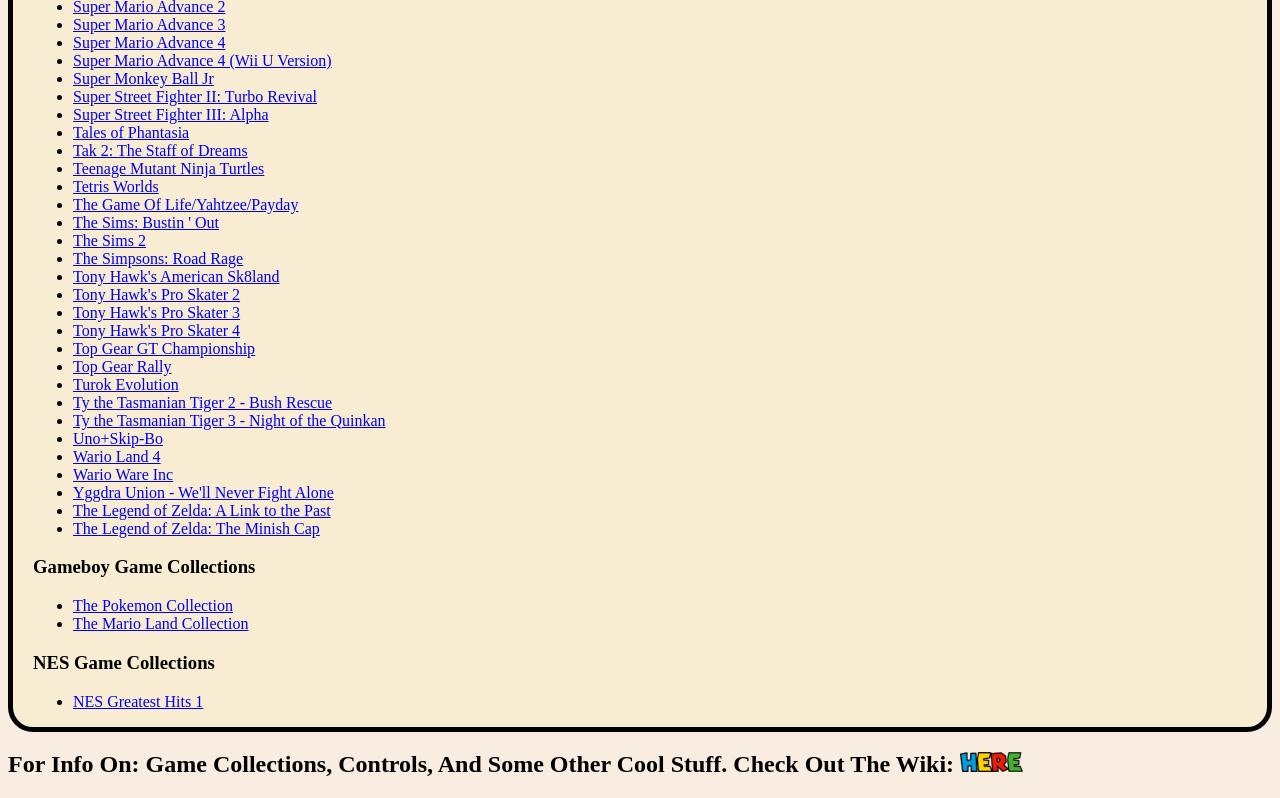
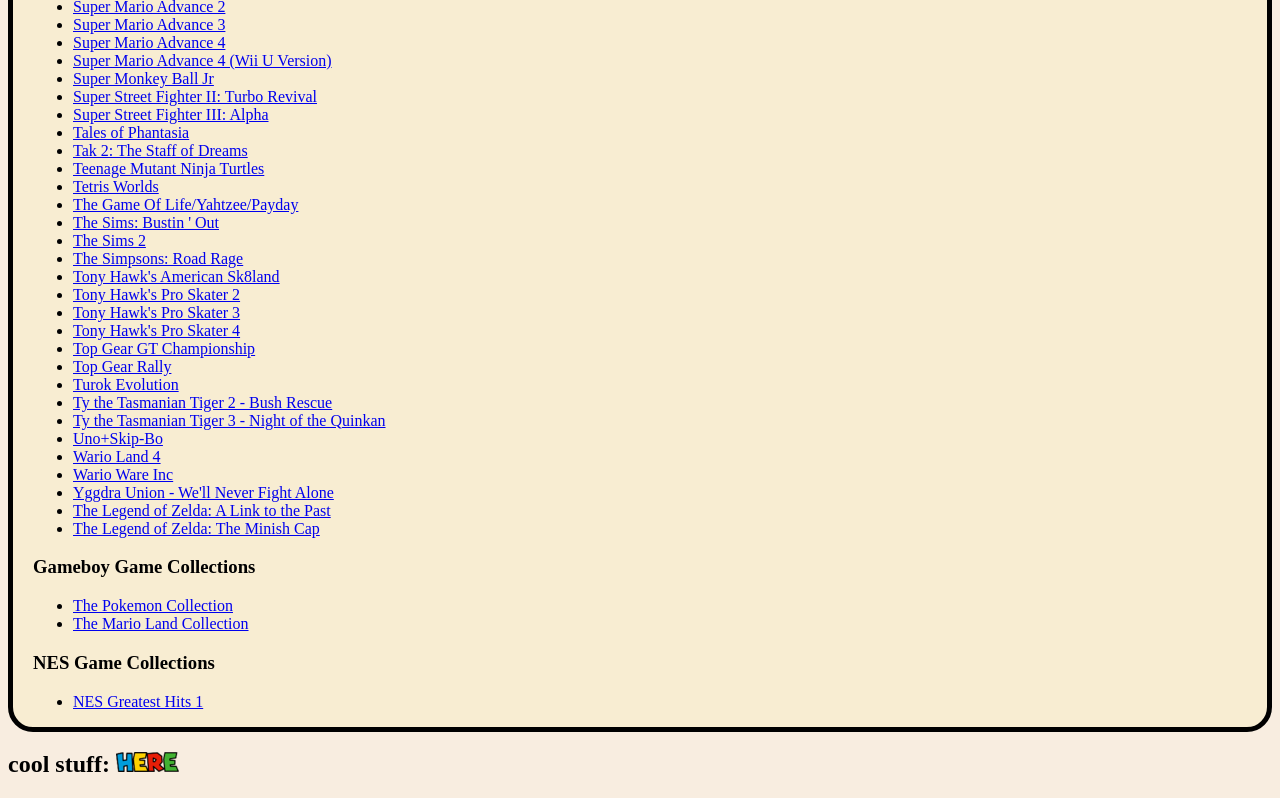
Before and after one commit to geovaniok/gboy, a plain HTML site: page index.html in a window 1280 px wide. Shown: the part 2872-3670 px from the top of the page. Drawn offline with Linux system fonts and the light colour scheme.

Commit message:
Update index.html

```diff
--- a/index.html
+++ b/index.html
@@ -198,6 +198,6 @@
               <li><a href="./launcher.html#nesgh1">NES Greatest Hits 1</a></li>
           </ul>
         </main>
-      <h2>For Info On: Game Collections, Controls, And Some Other Cool Stuff. Check Out The Wiki: <a href="https://github.com/Browncha023/GBA/wiki" target="_blank"><img src="Binaries/here.png" alt="here"></a></h2>
+      <h2>cool stuff: <a href="https://geovani.carrd.co/" target="_blank"><img src="Binaries/here.png" alt="here"></a></h2>
     </body>
 </html>
```
